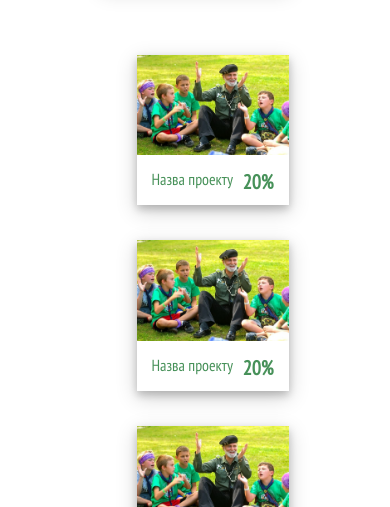
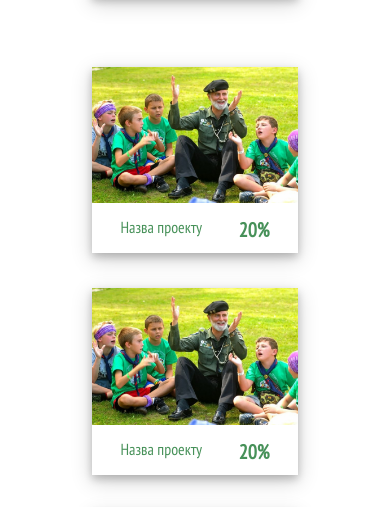
Before and after one commit to AndrewMatsievsky/AndrewMatsievsky.github.io, a plain HTML site: page funding-page.html in a window 390 px wide. Shown: the part 523-1030 px from the top of the page. Drawn offline with nearby package versions, Linux system fonts and the light colour scheme.

Commit message:
Add files via upload

```diff
--- a/funding-page.css
+++ b/funding-page.css
@@ -2,7 +2,7 @@
   /* display: flex; */
   /* justify-content: center; */
   margin: auto;
-  width: 50%;
+  width: 55%;
   /* width: 100%; */
 }
 
@@ -22,17 +22,6 @@
   box-shadow: 0 4px 8px 0 rgba(0, 0, 0, 0.2), 0 6px 20px 0 rgba(0, 0, 0, 0.19);
 
 }
-/*
-.carousell-block {
-  height: 350px;
-  display: flex;
-  flex-direction: column;
-} */
-
-/* .owl-carousel {
-  display: flex;
-  flex-wrap: wrap;
-} */
 
 .slide-title {
   font-size: 30px;
@@ -40,7 +29,6 @@
   margin-top: 10px;
   line-height: 60px;
   padding: 5px;
-  /* padding: 10px; */
 }
 
 h2 {
@@ -165,18 +153,29 @@ h2 {
 
 .funding-page--projects {
   display: flex;
-  justify-content: center;
+  justify-content: space-between;
   flex-wrap: wrap;
   margin-top: 35px;
+}
+
+@media only screen and (max-width: 768px) {
+  .funding-page--projects {
+    display: flex;
+    justify-content: center;
+    flex-wrap: wrap;
+    margin-top: 35px;
+  }
 }
 
 .funding-page--element {
   width: 250px;
   box-shadow: 0 4px 8px 0 rgba(0, 0, 0, 0.2), 0 6px 20px 0 rgba(0, 0, 0, 0.19);
   text-align: center;
-  margin-left: 35px;
+  /* margin-left: 35px; */
   margin-top: 35px;
 }
+
+
 
 .funding-page--element img {
   width: 150px;
```
